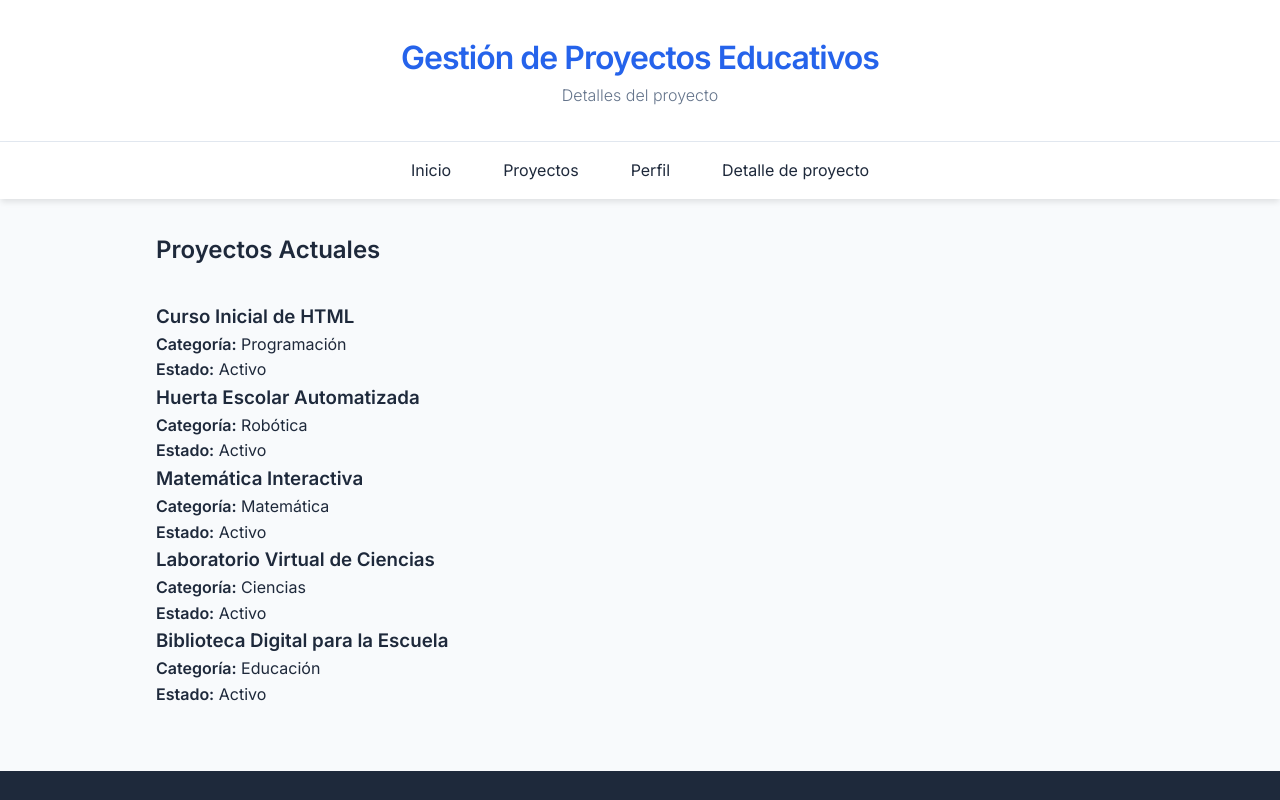
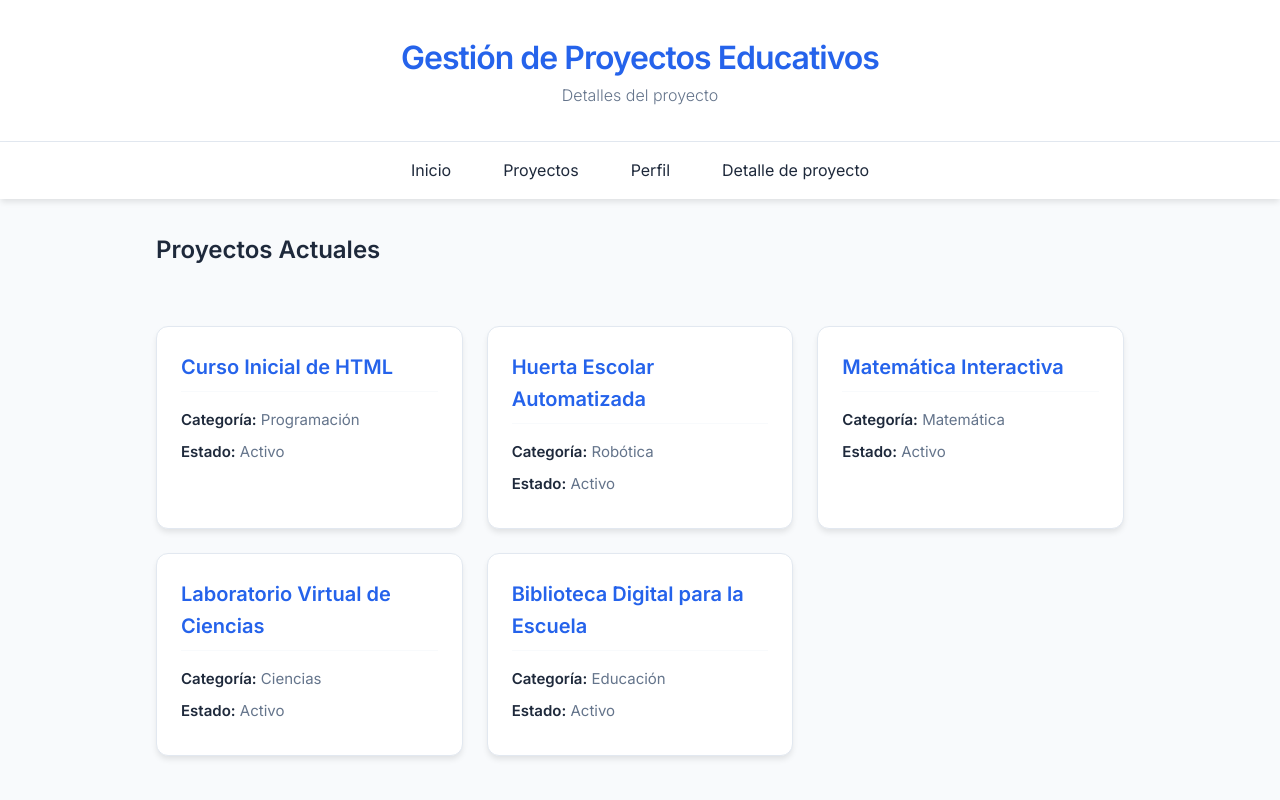
Before and after one commit to Mauro-27/pv_tp3_grupo10, a React (Vite) app: page / in a window 1280 px wide. Shown: the top 800 px of the page. Built offline with nearby package versions, Linux system fonts and the light colour scheme.

Commit message:
Lucas Barrientos ACtualizacion CSS

```diff
--- a/src/css/index.css
+++ b/src/css/index.css
@@ -138,7 +138,51 @@ footer a:hover {
 }
 
 
+/* Contenedor que agrupa todos los proyectos en formato grilla */
+.proyectos-grid {
+    display: grid;
+    grid-template-columns: repeat(auto-fill, minmax(300px, 1fr));
+    gap: 24px;
+    margin-top: 24px;
+}
 
+/* Diseño individual de cada proyecto */
+.proyecto-card {
+    background-color: var(--white);
+    padding: 24px;
+    border-radius: 12px;
+    border: 1px solid var(--border-color);
+    box-shadow: var(--shadow);
+    transition: transform 0.2s ease;
+}
+
+/* Efecto al pasar el mouse por encima */
+.proyecto-card:hover {
+    transform: translateY(-5px);
+    border-color: var(--primary-color);
+}
+
+/* Título del proyecto */
+.proyecto-card h3 {
+    color: var(--primary-color);
+    font-size: 20px;
+    margin-bottom: 16px;
+    border-bottom: 1px solid var(--bg-light);
+    padding-bottom: 8px;
+}
+
+/* Textos de Categoría y Estado */
+.proyecto-card p {
+    color: var(--text-muted);
+    font-size: 15px;
+    margin-bottom: 8px;
+}
+
+/* Resaltar las palabras Categoría y Estado */
+.proyecto-card strong {
+    color: var(--text-main);
+    font-weight: 600;
+}
 
 
 /* Adaptabilidad para móviles */
```
